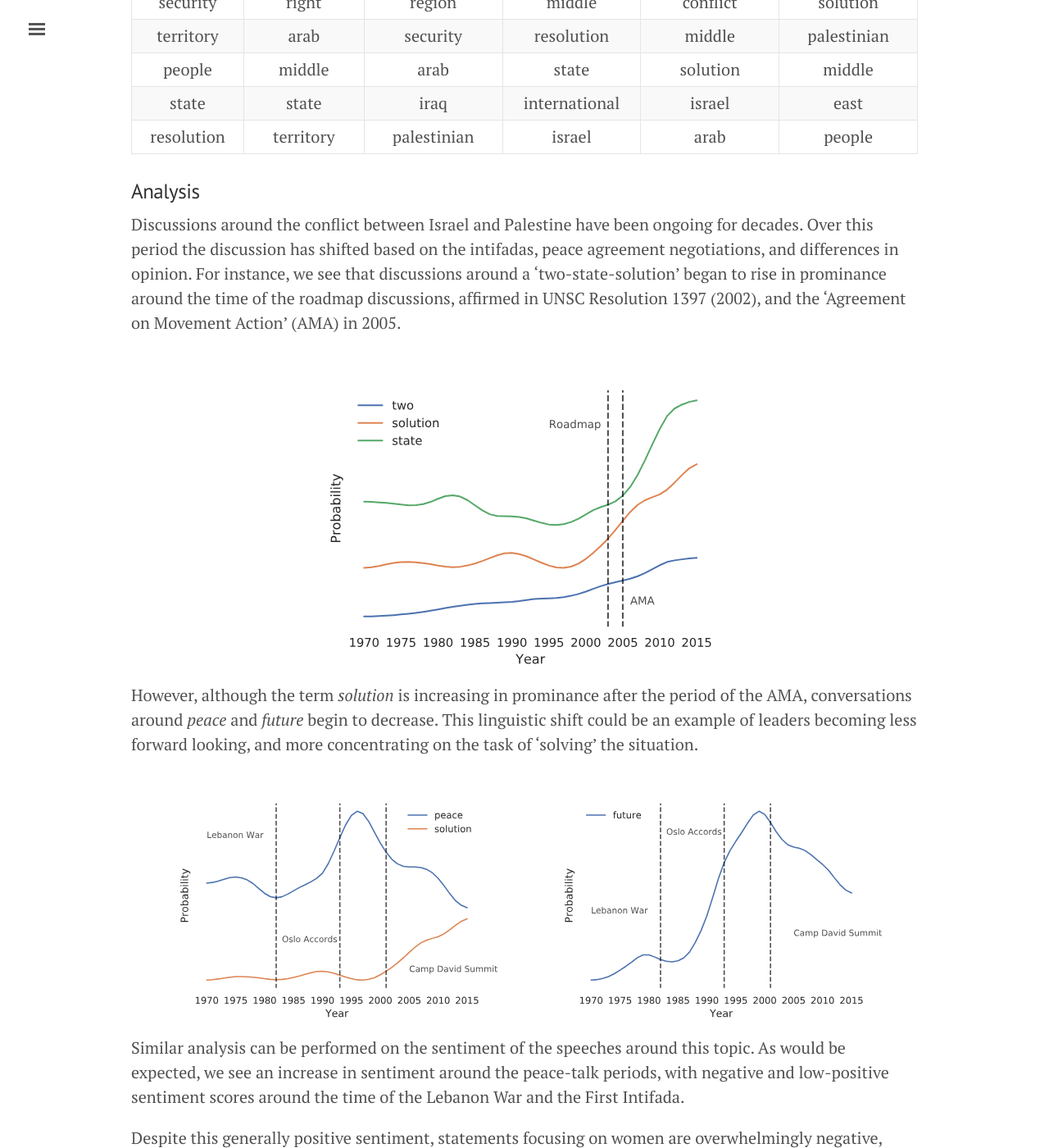
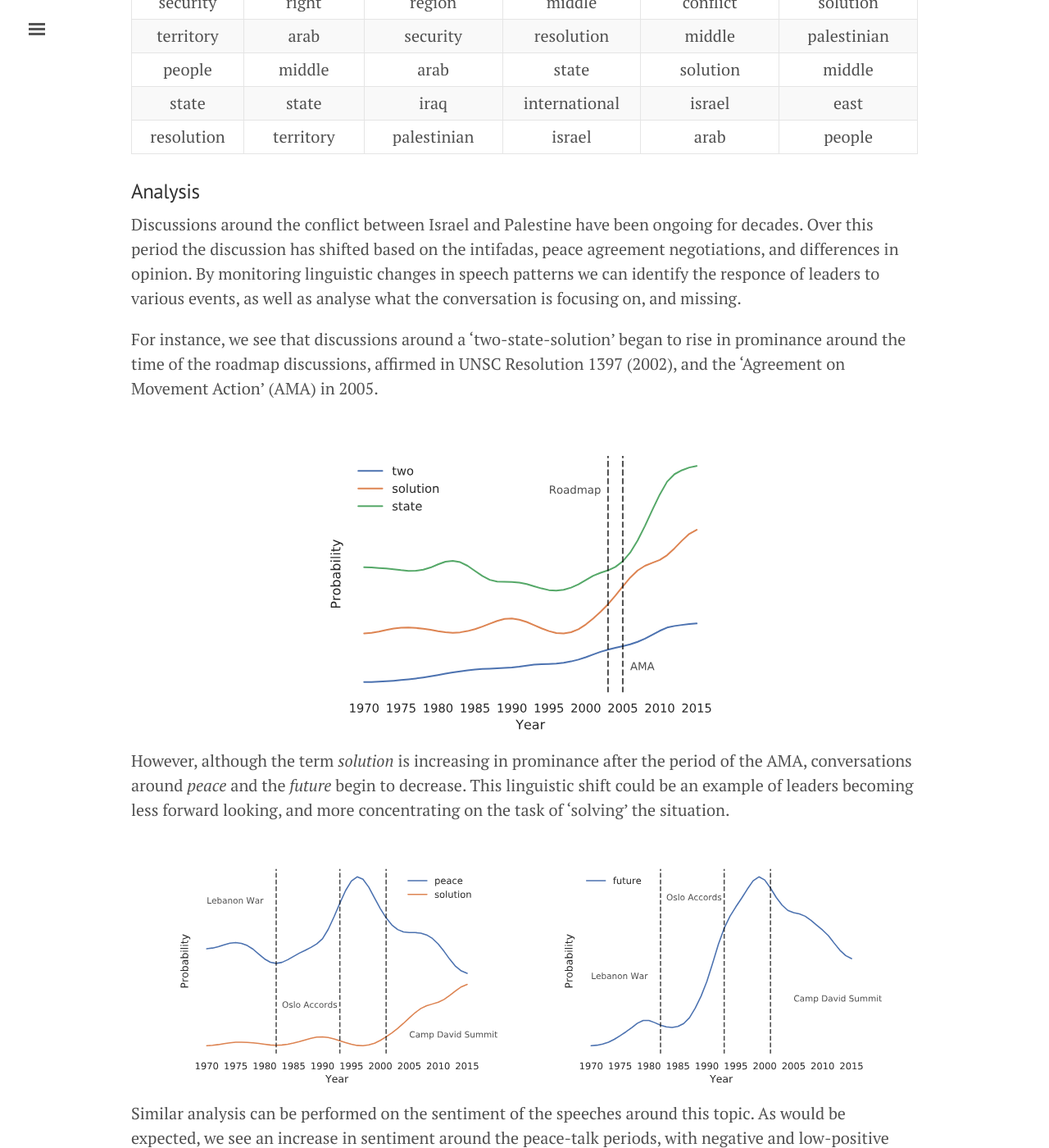
Before and after one commit to JosephPB/josephpb.github.io, a Jekyll site: the page built from topics/topic_5.md, in a window 1280 px wide and 1400 px high, scrolled down 518 px. Shown: the whole window at 82% size. Built offline with Jekyll 4.4.1, drawn with Linux system fonts in a browser that asks for light colours; some of the changed text lies outside the part shown.

Commit message:
spell check

```diff
--- a/topics/topic_5.md
+++ b/topics/topic_5.md
@@ -20,13 +20,15 @@
 
 ### Analysis
 
-Discussions around the conflict between Israel and Palestine have been ongoing for decades. Over this period the discussion has shifted based on the intifadas, peace agreement negotiations, and differences in opinion. For instance, we see that discussions around a 'two-state-solution' began to rise in prominance around the time of the roadmap discussions, affirmed in UNSC Resolution 1397 (2002), and the 'Agreement on Movement Action' (AMA) in 2005.
+Discussions around the conflict between Israel and Palestine have been ongoing for decades. Over this period the discussion has shifted based on the intifadas, peace agreement negotiations, and differences in opinion. By monitoring linguistic changes in speech patterns we can identify the responce of leaders to various events, as well as analyse what the conversation is focusing on, and missing.
+
+For instance, we see that discussions around a 'two-state-solution' began to rise in prominance around the time of the roadmap discussions, affirmed in UNSC Resolution 1397 (2002), and the 'Agreement on Movement Action' (AMA) in 2005.
 
 <p align="center">
 <img src="../../data/topics/two_state_solution_topic_5_lineplot.svg">
 </p>
 
-However, although the term *solution* is increasing in prominance after the period of the AMA, conversations around *peace* and *future* begin to decrease. This linguistic shift could be an example of leaders becoming less forward looking, and more concentrating on the task of 'solving' the situation.
+However, although the term *solution* is increasing in prominance after the period of the AMA, conversations around *peace* and the *future* begin to decrease. This linguistic shift could be an example of leaders becoming less forward looking, and more concentrating on the task of 'solving' the situation.
 
 <div class="container">
     <div style="float:left;width:49%">
@@ -39,7 +41,20 @@
 
 Similar analysis can be performed on the sentiment of the speeches around this topic. As would be expected, we see an increase in sentiment around the peace-talk periods, with negative and low-positive sentiment scores around the time of the Lebanon War and the First Intifada.
 
+<p align="center">
+<img src="../../data/sentiment/top_topic_5_bar_chart.svg">
+</p>
+
 Despite this generally positive sentiment, statements focusing on women are overwhelmingly negative, only picking up slightly around the period of peace talks. This may be indicative of how woman, in many conflict situations, are generally percoeved as victims.
+
+<div class="container">
+    <div style="float:left;width:49%">
+        <img src="../../data/topics/woman_topic_5_lineplot.svg">
+    </div>
+    <div style="float:right;width:49%">
+	    <img src="../../data/sentiment/topic_5_woman_bar_chart.svg">
+    </div>
+</div>
 
 **1982 (Lebanon War):**
 
@@ -53,23 +68,10 @@
 
 **1993 (Oslo Accords):**
 
->The fruits of peace must become tangible and real for\nthe women, men and children of Gaza and the West Bank.
+>The fruits of peace must become tangible and real for the women, men and children of Gaza and the West Bank.
 
-<p align="center">
-<img src="../../data/topics/woman_topic_5_lineplot.svg">
-</p>
+[//]: <> (**2015:**)
 
-<div class="container">
-    <div style="float:left;width:49%">
-	    <img src="../../data/sentiment/top_topic_5_bar_chart.svg">
-    </div>
-    <div style="float:right;width:49%">
-	    <img src="../../data/sentiment/topic_5_woman_bar_chart.svg">
-    </div>
-</div>
-
-**2015:**
-
->The current situation in the Middle East, a region torn by protracted conflicts and sectarian violence, is of particular concern, as thousands of innocent people, including women and children, are being killed. We call on the countries of the region and the conflicting parties to start direct negotiations under the aegis of the United Nations, in order to reach a political solution to the problem.
+[//]: <> (>The current situation in the Middle East, a region torn by protracted conflicts and sectarian violence, is of particular concern, as thousands of innocent people, including women and children, are being killed. We call on the countries of the region and the conflicting parties to start direct negotiations under the aegis of the United Nations, in order to reach a political solution to the problem.)
 
 Additionlly, this is concept of refering to women primarily as victims is reinforced by the strong negative sentiments when speaking about women during the Lebanon War. The overall paragraph sentiment is lower just prior to this period, and then generally neutral during it, however, paragraphs mentioning women are far from neural in sentiment.
```
Also changed, not shown: _posts/2019-01-21-introducing-UNGA.md (+1 -1 lines), term_analysis.md (+5 -3 lines), term_association.md (+3 -1 lines), topic.md (+2 -2 lines), topics/topic_9.md (+2 -2 lines).
